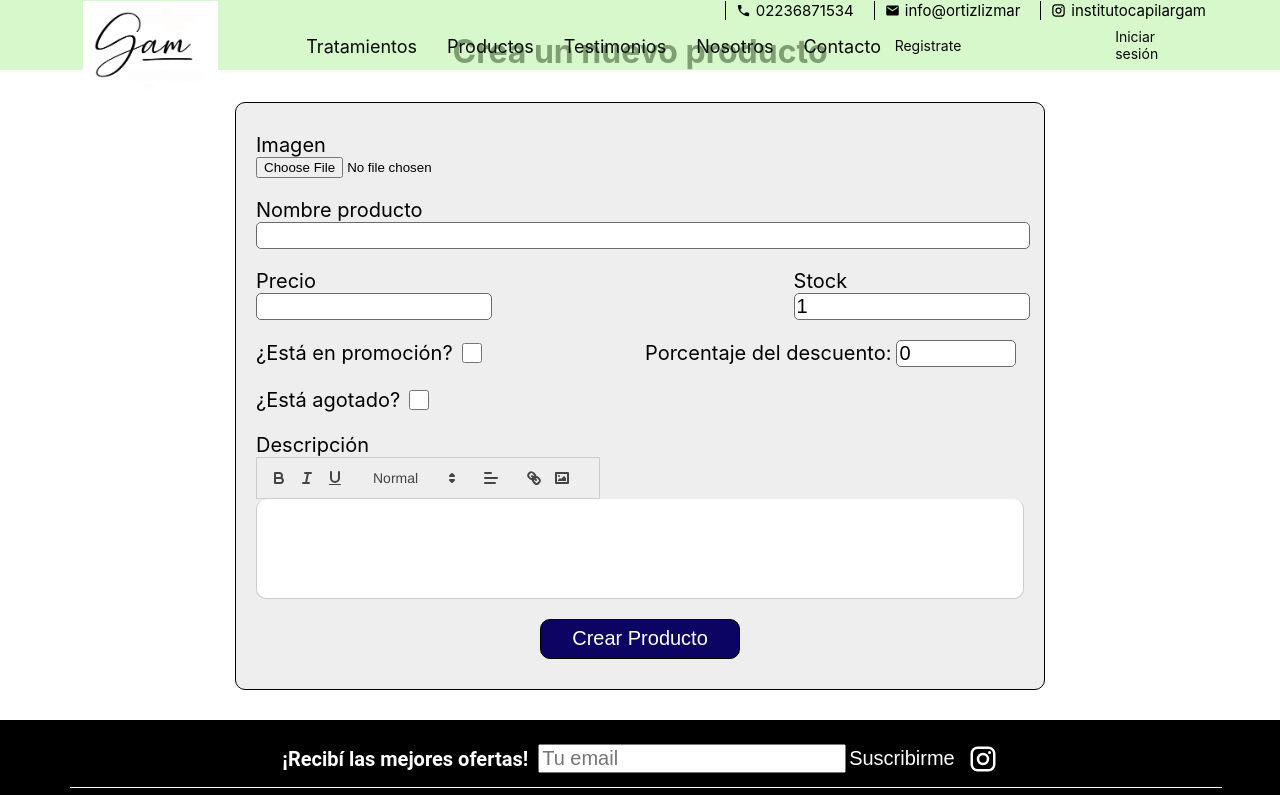
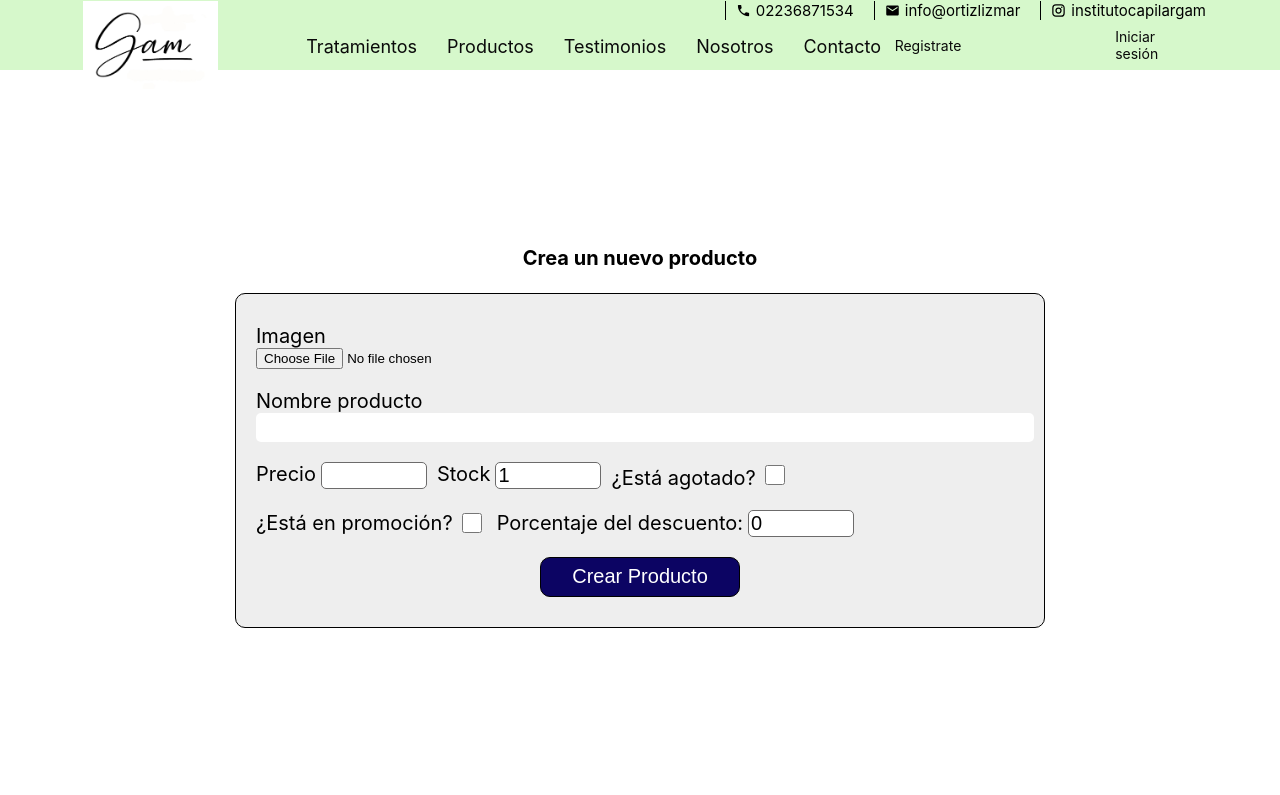
Before and after one commit to fmarcos38/Front-intituto-capilar, a React (Create React App) app: page /creaProd in a window 1280 px wide. Shown: the top 795 px of the page. Built offline with nearby package versions, Linux system fonts and the light colour scheme; no server answers; a web font is replaced by a local one.

Commit message:
crea prod

```diff
--- a/src/Components/FormCreaProducto/index.jsx
+++ b/src/Components/FormCreaProducto/index.jsx
@@ -57,10 +57,6 @@ function FormCreaProducto({onSubmit, operacion}) {
         }else{
             setAgotado(false);
         }
-    };
-    //elimina imagen del array de imágenes
-    const handleEliminaImg = (index) => {
-
     };
     //funcion validar datos
     const validarDatos = () => {
@@ -229,7 +225,7 @@ function FormCreaProducto({onSubmit, operacion}) {
             </div>
             {/* precio - categoría - stock*/}
             <div className='cont-precio-cat-stock'>
-                <div className='cont-precio-cat'>
+                <div className='cont-precio'>
                     <label className='label-prod'>Precio</label>
                     <input
                         type='text'
@@ -240,7 +236,7 @@ function FormCreaProducto({onSubmit, operacion}) {
                     />
                     {errors.precio && <p className='error'>{errors.precio}</p>}
                 </div>
-                <div className='cont-precio-cat'>
+                <div className='cont-precio'>
                     <label className='label-prod'>Stock</label>
                     <input
                         type='number'
@@ -251,6 +247,18 @@ function FormCreaProducto({onSubmit, operacion}) {
                         className='input-crea-stock'
                     />
                     {errors.stock && <p className='error'>{errors.stock}</p>}
+                </div>
+                {/* agotado */}
+                <div className='cont-estaAgotado'>
+                    <label className='label-prod'>¿Está agotado?</label>
+                    <input
+                        type='checkbox'
+                        name='agotado'
+                        value={agotado}
+                        checked={agotado}
+                        onChange={handleChangeAgotado}
+                        className='check-crea-promo'
+                    />
                 </div>
             </div>
             {/* está en Promo */}
@@ -277,26 +285,7 @@ function FormCreaProducto({onSubmit, operacion}) {
                     />
                 </div>
             </div>
-            {/* Agotado */}
-            <div className='cont-promo-desc'>
-                <div className='cont-promo'>
-                    <label className='label-prod'>¿Está agotado?</label>
-                    <input
-                        type='checkbox'
-                        name='agotado'
-                        value={agotado}
-                        checked={agotado}
-                        onChange={handleChangeAgotado}
-                        className='check-crea-promo'
-                    />
-                </div>
-            </div>
-            {/* descripción */}
-            <div className='cont-descripcion'>
-                <label className='label-prod'>Descripción</label>
-                {/* cont para texto editable */}
-                <div ref={quillRef} className="input-crea-descrip"></div>
-            </div>
+
             {/* botón crear/modificar */}
             <button type='submit' className='btn-crea-prod'>
                 {
--- a/src/Components/FormCreaProducto/styles.css
+++ b/src/Components/FormCreaProducto/styles.css
@@ -26,20 +26,18 @@
 .cont-precio-cat-stock{
     width: 100%;
     display: flex;
-    justify-content: space-between;
+    justify-content: start;
     align-items: center;
     margin-top: 10px;
     margin-bottom: 10px;
 }
-.cont-precio-cat{
-    width: 30%;
+.cont-precio{
     display: flex;
-    flex-direction: column;
     justify-content: center;
     align-items: start;
+    margin-right: 10px;
 }
 .cont-promo{
-    width: 50%;
     display: flex;
     justify-content: start;
     align-items: center;
@@ -54,17 +52,17 @@
 .label-prod{
     font-size: 20px;
 }
-.input-nombre-prod,
-.input-crea-precio,
-.input-crea-cat,
-.input-crea-stock{
+.input-nombre-prod{
     width: 100%;
     font-size: 20px;
+    padding: 3px 5px;
     border-radius: 5px;
-    border: 1px solid #6c6b6b;
+    border: none;
 }
+.input-crea-precio,
+.input-crea-stock,
 .input-crea-desc{
-    width: 30%;
+    width: 100px;
     font-size: 20px;
     border-radius: 5px;
     border: 1px solid #6c6b6b;
@@ -90,24 +88,10 @@
     height: 100px;
     margin-right: 5px;
 }
-.btn-elimina-img{
-    position: absolute;
-    top: 0;
-    right: 0;
-    width: 20px;
-    height: 20px;
-    background-color: red;
-    color: white;
-    border: none;
-    border-radius: 50%;
-    cursor: pointer;
-}
-.img-vista-previa{
+.img-previa{
     width: 100px;
     height: 100px;
-    border: 1px solid #000;
     border-radius: 10px;
-    margin-right: 3px;
 }
 .cont-promo-desc,
 .cont-agotado{
--- a/src/Pages/CreaProducto/CreaProducto.jsx
+++ b/src/Pages/CreaProducto/CreaProducto.jsx
@@ -1,54 +1,53 @@
-import React, { useContext } from 'react'
-import {AppContext} from '../../Context';
+import React, { useContext } from 'react';
+import { AppContext } from '../../Context';
 import FormCreaProducto from '../../Components/FormCreaProducto';
 import Swal from 'sweetalert2';
 import './styles.css';
 
-
 function CreaProducto() {
-
     const context = useContext(AppContext);
 
-    const onSubmit = async(data) => {
-        const formData = new FormData(); //creo el formData
-        formData.append('data', JSON.stringify(data)); //agrego los datos del producto
-        //agrego las imagenes
-        data.imagenes.forEach((imagen) => {
-            formData.append('imagenes', imagen);
-        });
+    const onSubmit = async (data) => {
+        const formData = new FormData();
+        formData.append('data', JSON.stringify(data));
 
-        try{
-            const response = await fetch('http://localhost:3002/producto', {
+        // Si existe imagen, la agregamos
+        if (data.imagen) {
+            formData.append('imagen', data.imagen);
+        }
+        console.log("data:", formData.data)
+        try {
+            const response = await fetch('http://localhost:3003/producto', {
                 method: 'POST',
                 body: formData,
             });
-            if(response.ok){
+
+            if (response.ok) {
                 Swal.fire({
                     title: 'Producto creado con éxito',
                     icon: 'success',
                     confirmButtonText: 'Aceptar',
                     confirmButtonColor: '#3f51b5',
                 });
-            }else{
-                    Swal.fire({
-                        title: 'Error al crear el producto',
-                        icon: 'error',
-                        confirmButtonText: 'Aceptar',
-                        confirmButtonColor: '#3f51b5',
-                    });
+            } else {
+                Swal.fire({
+                    title: 'Error al crear el producto',
+                    icon: 'error',
+                    confirmButtonText: 'Aceptar',
+                    confirmButtonColor: '#3f51b5',
+                });
             }
-        }catch(error){
+        } catch (error) {
             console.error('Error al crear producto:', error);
         }
-    }
+    };
 
-    return context.dataUser &&
-    (
+    return context.dataUser && (
         <div className='page cont-crea-prod-page'>
             <h1 className='title-crea-prod'>Crea un nuevo producto</h1>
-            <FormCreaProducto onSubmit={onSubmit}/>
+            <FormCreaProducto onSubmit={onSubmit} />
         </div>
-    )
+    );
 }
 
-export default CreaProducto
+export default CreaProducto;
--- a/src/Pages/CreaProducto/styles.css
+++ b/src/Pages/CreaProducto/styles.css
@@ -1,3 +1,10 @@
+.cont-crea-prod-page{
+    margin-top: 80px;
+}
+.title-crea-prod{
+    font-size: 20px;
+}
+
 /* responsive */
 @media screen and (max-width: 500px) {
     .title-crea-prod{
```
